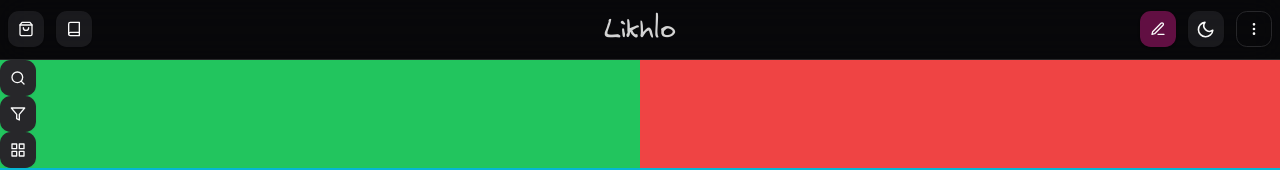
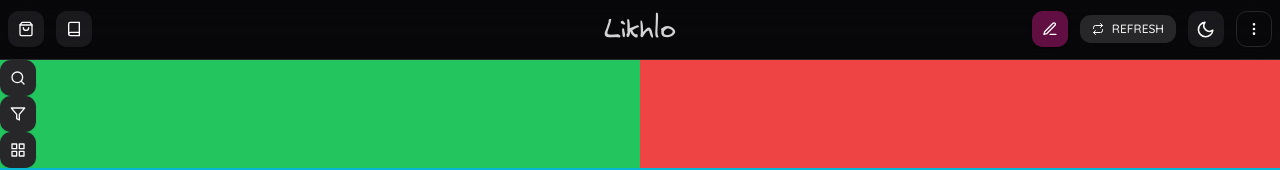
Before and after one commit to Sadiakamal27/likhlo-web, a Next.js app: page /store in a window 1280 px wide. Shown: the top 170 px of the page. Built offline with nearby package versions, Linux system fonts and the light colour scheme.

Commit message:
dummy small btn in navbar

```diff
--- a/src/components/navbar.tsx
+++ b/src/components/navbar.tsx
@@ -9,6 +9,7 @@ import {
   FiMoreVertical,
   FiShoppingBag,
   FiBook,
+  FiRepeat,
 } from "react-icons/fi";
 import { useTheme } from "next-themes";
 import Link from "next/link";
@@ -51,6 +52,10 @@ export default function Navbar(): any {
               </Button>
             </CustomTooltip>{" "}
           </Link>
+          <Button size="sm" variant="secondary">
+            <FiRepeat className="mr-2" />
+            REFRESH
+          </Button>
           <CustomTooltip label={theme}>
             <Button
               onClick={() =>
--- a/src/components/ui/button.tsx
+++ b/src/components/ui/button.tsx
@@ -24,7 +24,7 @@ const buttonVariants = cva(
       },
       size: {
         default: "h-9 px-4 py-2",
-        sm: "h-8 rounded-md px-3 text-xs",
+        sm: "h-7 rounded-md px-3 text-xs",
         lg: "h-10 rounded-md px-8",
         icon: "h-9 w-9 min-w-9",
       },
```
